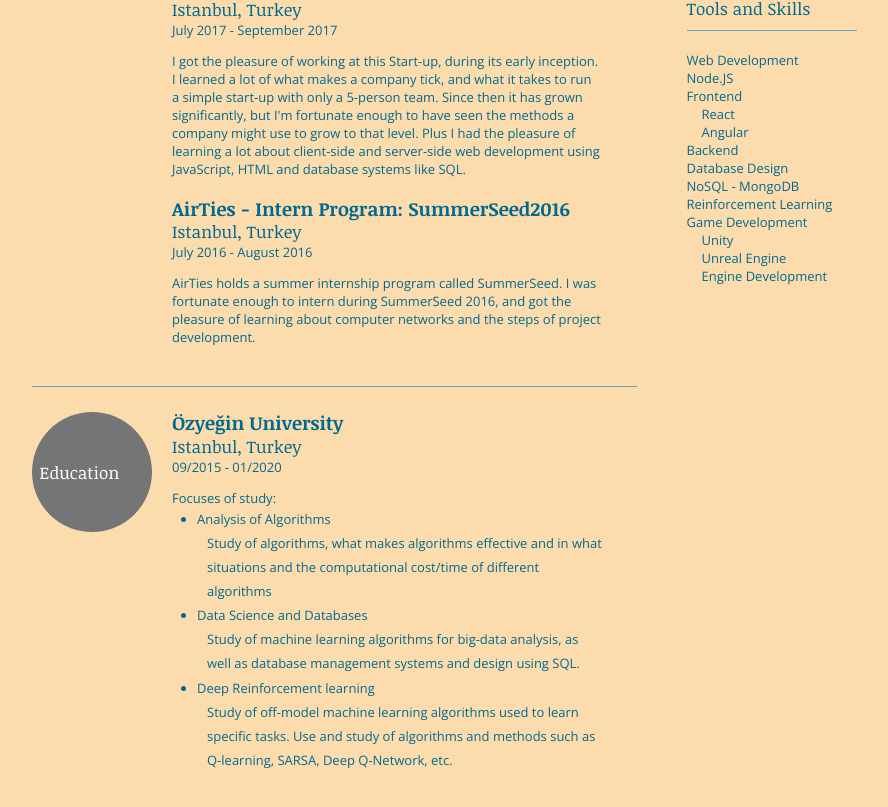
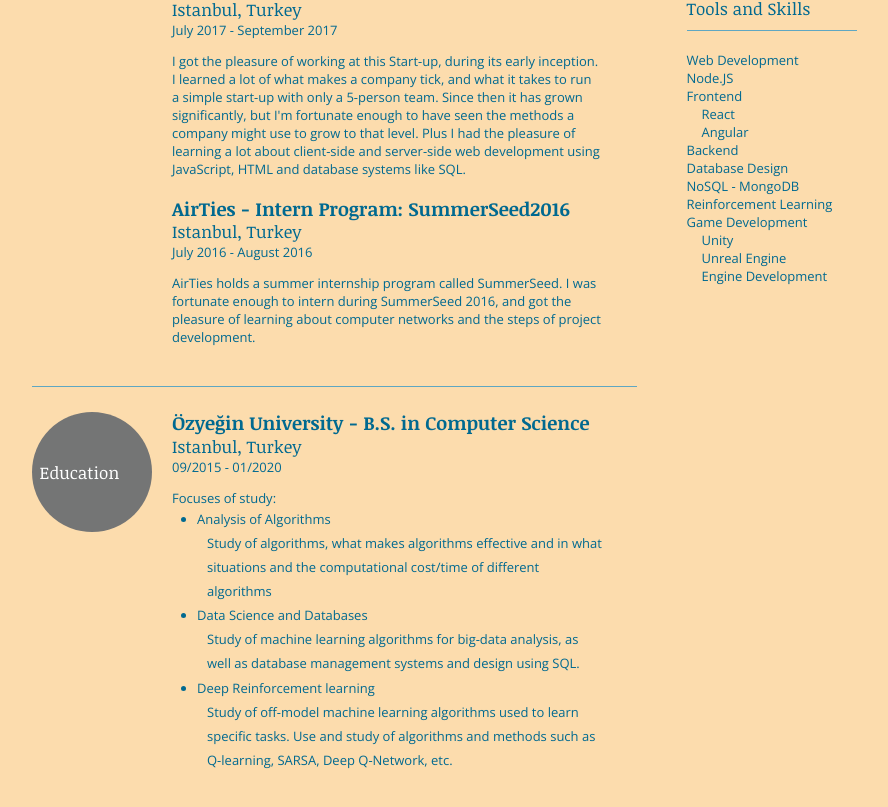
Before and after one commit to boranbirsan/Profile-Website, a React (Create React App) app: page /resume in a window 1280 px wide. Shown: the part 957-1764 px from the top of the page, without its empty margins (183-1071 px from the left). Built offline with nearby package versions, Linux system fonts and the light colour scheme.

Commit message:
resume/cv page update

```diff
--- a/src/App.css
+++ b/src/App.css
@@ -1,6 +1,7 @@
 #main {
   background-color: #fcdcad;
   min-height: 100vh;
+  height: fit-content;
   min-width: 100%;
 }
 
--- a/src/CV/CV.css
+++ b/src/CV/CV.css
@@ -1,6 +1,7 @@
 #cv-wrapper
 {
     display: flex;
+    height: fit-content;
     width: 1000px;
     max-width: 100%;
     margin: auto;
@@ -12,16 +13,15 @@
 {
     float: left;
     width: 78%;
-    height: 500px;
+    height: fit-content;
     padding: 0px 50px 0px 75px;
-    /*background-color: grey;*/
 }
 
 #side-panel
 {
     float:right;
     width: 22%;
-    height: 500px;
+    height: fit-content;
     padding: 165px 100px 0px 0px;
 
 }
@@ -84,10 +84,3 @@
     width: 75%;
     height: 75%;
 }
-
-/*
-.test
-{
-    height: 500px;
-    background-color: grey;
-}*/
--- a/src/CV/CV.js
+++ b/src/CV/CV.js
@@ -7,7 +7,7 @@
 
 function CV() {
 	return (
-		<div id='cv-wrapper' className='test'>
+		<div id='cv-wrapper'>
 			<div id='main-panel'>
 				<h2>RESUME</h2>
 				<MainSection title='Professional Info' styleName='not-bottom'>
@@ -38,7 +38,7 @@
 				</MainSection>
 				<MainSection title="Education" styleName='bottom'>
 					<Listing
-						title='Özyeğin University'
+						title='Özyeğin University - B.S. in Computer Science'
 						location='Istanbul, Turkey'
 						dates='09/2015 - 01/2020'
 					>
--- a/src/CV/MainSection.css
+++ b/src/CV/MainSection.css
@@ -2,6 +2,9 @@
 {
     display: inline-flex;
     width: 100%;
+    padding-bottom: 20px;
+    border-bottom: 1px solid #5fa7c2;
+    margin-bottom: 25px;
 }
 
 .main-section .title-section
@@ -35,14 +38,9 @@
     margin: 0;
 }
 
-.not-bottom
-{
-    padding-bottom: 20px;
-    border-bottom: 1px solid #5fa7c2;
-    margin-bottom: 25px;
-}
-
 .bottom
 {
-    padding-bottom: 175px;
+    padding: 0;
+    margin: 0;
+    border-bottom: none;
 }
--- a/src/index.css
+++ b/src/index.css
@@ -7,6 +7,7 @@
 }
 
 body {
+	min-height:100%;
 	margin: 0;
 	font-family: -apple-system, BlinkMacSystemFont, 'Segoe UI', 'Roboto', 'Oxygen',
 		'Ubuntu', 'Cantarell', 'Fira Sans', 'Droid Sans', 'Helvetica Neue', 'Open Sans'
```
